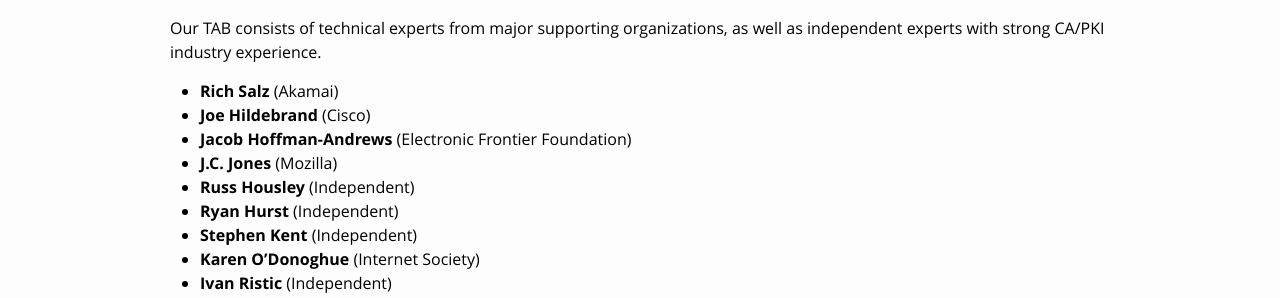
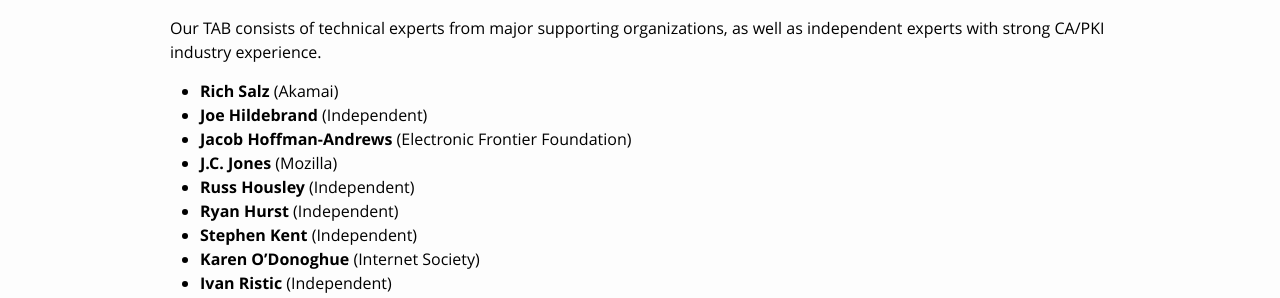
Before and after one commit to snowman1120/website, a Jekyll site: the page built from isrg.md, in a window 1280 px wide. Shown: the part 759-1057 px from the top of the page. Built offline with Jekyll 4.4.1, drawn with Linux system fonts in a browser that asks for light colours.

Commit message:
Update TAB list

```diff
--- a/isrg.md
+++ b/isrg.md
@@ -26,7 +26,7 @@ Our current board members are:
 Our TAB consists of technical experts from major supporting organizations, as well as independent experts with strong CA/PKI industry experience.
 
 * <strong>Rich Salz</strong> (Akamai)
-* <strong>Joe Hildebrand</strong> (Cisco)
+* <strong>Joe Hildebrand</strong> (Independent)
 * <strong>Jacob Hoffman-Andrews</strong> (Electronic Frontier Foundation)
 * <strong>J.C. Jones</strong> (Mozilla)
 * <strong>Russ Housley</strong> (Independent)
```
